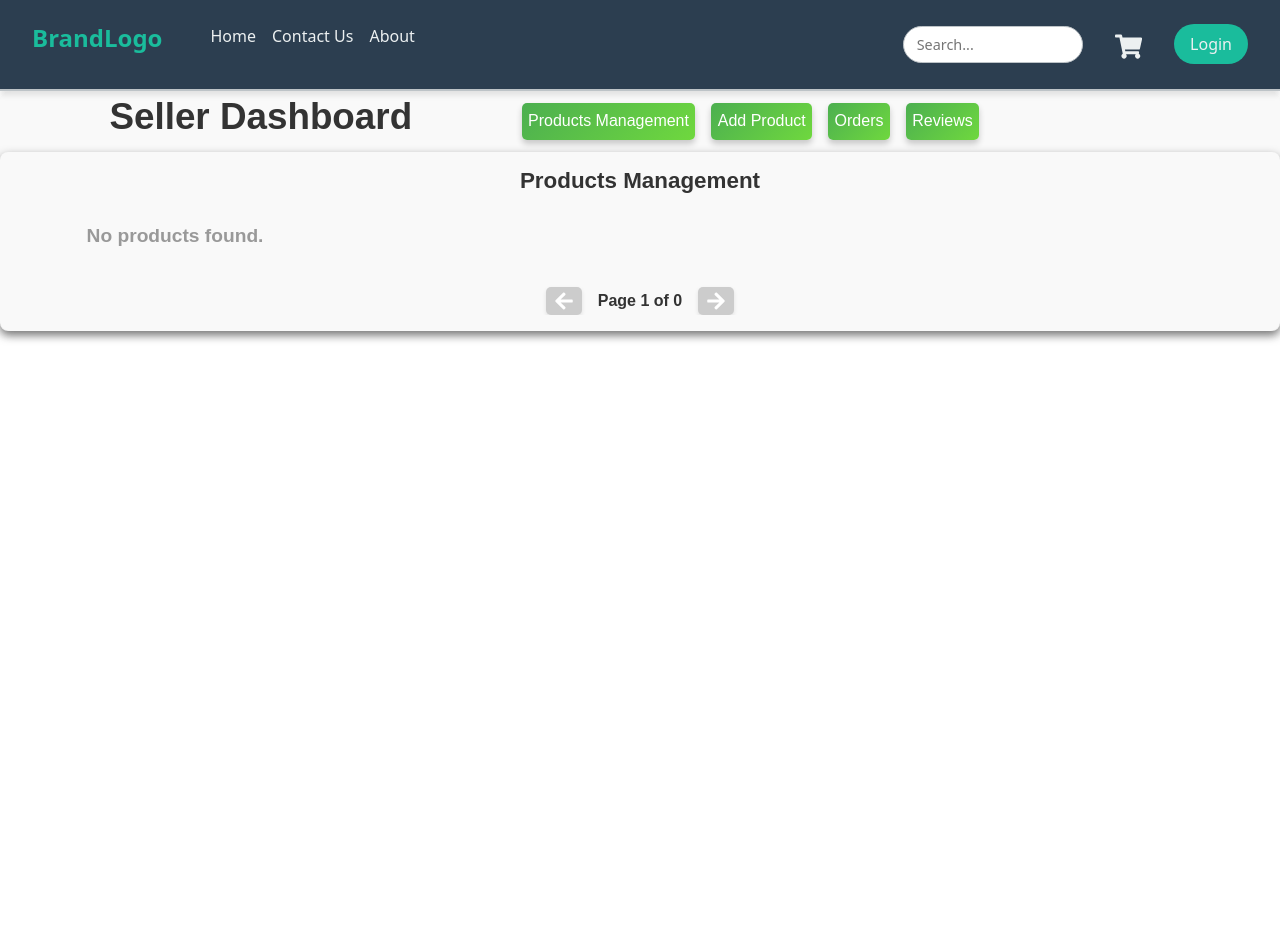
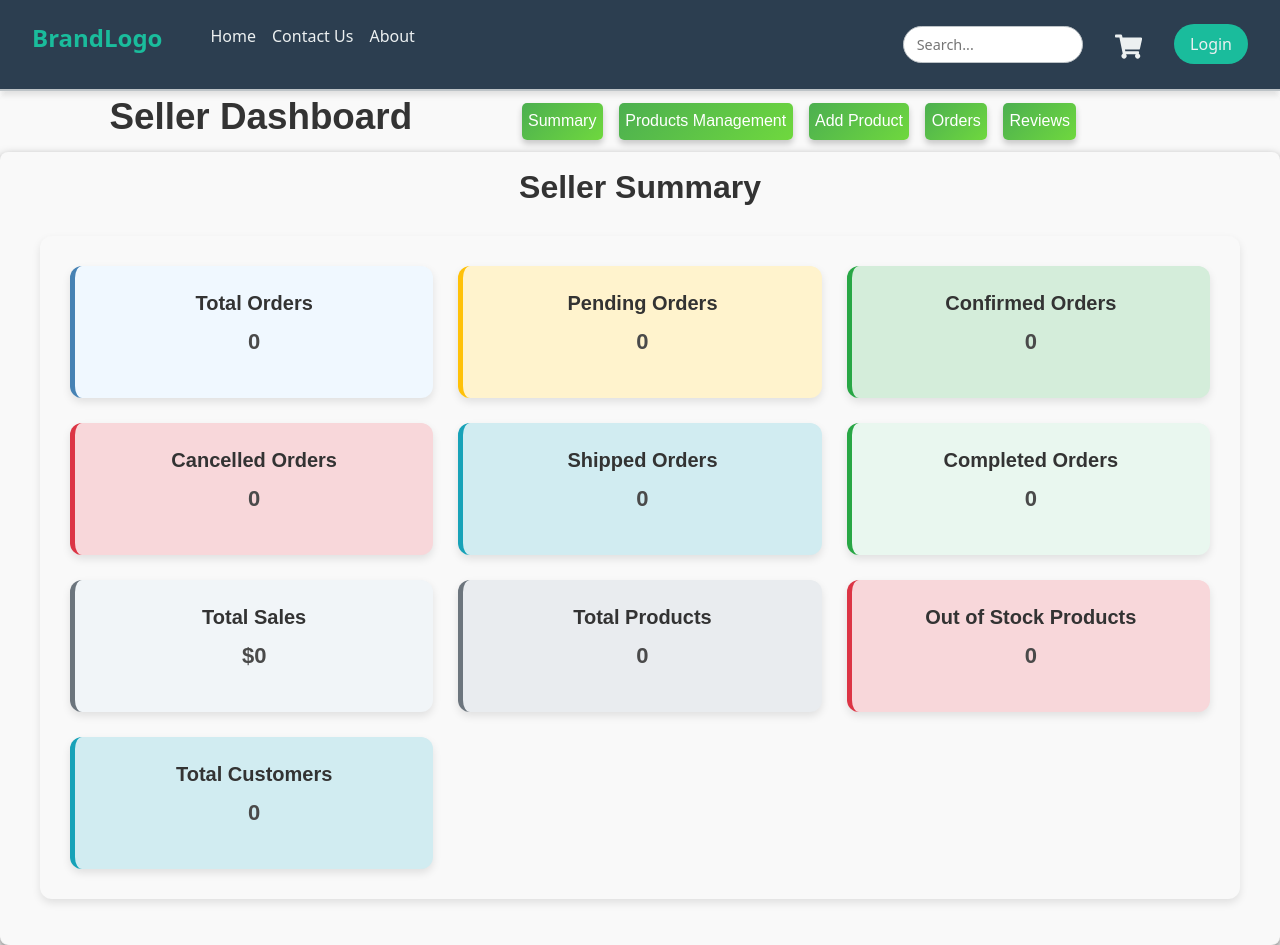
Before and after one commit to TekTitans/MERAKI_Academy_Project_5, a React (Vite) app in the folder frontend/: page /seller in a window 1280 px wide. Before the commit the page ends 800 px from the top, so only its background shows below. Built offline with nearby package versions, Linux system fonts and the light colour scheme.

Commit message:
Add Style for Summary

```diff
--- a/frontend/src/components/SellerSummary/index.jsx
+++ b/frontend/src/components/SellerSummary/index.jsx
@@ -8,6 +8,8 @@ const SellerSummary = () => {
   const dispatch = useDispatch();
   const sellerId = useSelector((state) => state.auth.userId);
   const { token } = useSelector((state) => state.auth);
+  const { loading, error } = useSelector((state) => state.order);
+
   const [sellerSummary, setSellerSummary] = useState({
     totalOrders: 0,
     pendingOrders: 0,
@@ -20,7 +22,7 @@ const SellerSummary = () => {
     outOfStockProducts: 0,
     totalCustomers: 0,
     averageOrderValue: 0,
-    topSellingProduct: 0,
+    topSellingProduct: null,
   });
 
   const fetchSellerSummary = async () => {
@@ -38,50 +40,21 @@ const SellerSummary = () => {
       );
 
       if (response.data.success) {
-        const {
-          totalOrders,
-          pendingOrders,
-          shippedOrders,
-          completedOrders,
-          confirmedOrders,
-          cancelledOrders,
-          totalSales,
-          totalProducts,
-          outOfStockProducts,
-          totalCustomers,
-          averageOrderValue,
-          topSellingProduct,
-        } = response.data.summary;
+        const summary = response.data.summary;
 
-        console.log("Seller Summary:", {
-          totalOrders,
-          pendingOrders,
-          shippedOrders,
-          completedOrders,
-          confirmedOrders,
-          cancelledOrders,
-          totalSales,
-          totalProducts,
-          outOfStockProducts,
-          totalCustomers,
-          averageOrderValue,
-          topSellingProduct,
-        });
-
-        // Set the state with the received summary
         setSellerSummary({
-          totalOrders,
-          pendingOrders,
-          shippedOrders,
-          completedOrders,
-          confirmedOrders,
-          cancelledOrders,
-          totalSales: parseFloat(totalSales).toFixed(2),
-          totalProducts,
-          outOfStockProducts,
-          totalCustomers,
-          averageOrderValue: parseFloat(averageOrderValue).toFixed(2),
-          topSellingProduct,
+          totalOrders: summary.totalOrders,
+          pendingOrders: summary.pendingOrders,
+          shippedOrders: summary.shippedOrders,
+          completedOrders: summary.completedOrders,
+          confirmedOrders: summary.confirmedOrders,
+          cancelledOrders: summary.cancelledOrders,
+          totalSales: parseFloat(summary.totalSales).toFixed(2),
+          totalProducts: summary.totalProducts,
+          outOfStockProducts: summary.outOfStockProducts,
+          totalCustomers: summary.totalCustomers,
+          averageOrderValue: parseFloat(summary.averageOrderValue).toFixed(2),
+          topSellingProduct: summary.topSellingProduct || null,
         });
       }
     } catch (err) {
@@ -108,55 +81,54 @@ const SellerSummary = () => {
 
       {error && <div className="error-message">Error: {error}</div>}
 
-      {loading && <div className="loading-spinner">Loading...</div>}
       <div className="seller-summary">
         <div className="summary-cards">
-          <div className="summary-card">
+          <div className={`summary-card total-orders`}>
             <h4>Total Orders</h4>
             <p>{sellerSummary.totalOrders}</p>
           </div>
-          <div className="summary-card">
+          <div className={`summary-card pending-orders`}>
             <h4>Pending Orders</h4>
             <p>{sellerSummary.pendingOrders}</p>
           </div>
-          <div className="summary-card">
+          <div className={`summary-card confirmed-orders`}>
             <h4>Confirmed Orders</h4>
             <p>{sellerSummary.confirmedOrders}</p>
           </div>
-          <div className="summary-card">
+          <div className={`summary-card cancelled-orders`}>
             <h4>Cancelled Orders</h4>
             <p>{sellerSummary.cancelledOrders}</p>
           </div>
-          <div className="summary-card">
+          <div className={`summary-card shipped-orders`}>
             <h4>Shipped Orders</h4>
             <p>{sellerSummary.shippedOrders}</p>
           </div>
-          <div className="summary-card">
+          <div className={`summary-card completed-orders`}>
             <h4>Completed Orders</h4>
             <p>{sellerSummary.completedOrders}</p>
           </div>
-          <div className="summary-card">
+          <div className={`summary-card total-sales`}>
             <h4>Total Sales</h4>
-            <p>${parseFloat(sellerSummary.totalSales).toFixed(2)}</p>
+            <p>${sellerSummary.totalSales}</p>
           </div>
-          <div className="summary-card">
+          <div className={`summary-card total-products`}>
             <h4>Total Products</h4>
             <p>{sellerSummary.totalProducts}</p>
           </div>
-          <div className="summary-card">
+          <div className={`summary-card out-of-stock`}>
             <h4>Out of Stock Products</h4>
             <p>{sellerSummary.outOfStockProducts}</p>
           </div>
-          <div className="summary-card">
+          <div className={`summary-card total-customers`}>
             <h4>Total Customers</h4>
             <p>{sellerSummary.totalCustomers}</p>
           </div>
           {sellerSummary.topSellingProduct && (
-            <div className="summary-card">
+            <div className={`summary-card top-selling-product`}>
               <h4>Top Selling Product</h4>
               <p>
-                {sellerSummary.topSellingProduct.name} (
-                {sellerSummary.topSellingProduct.unitsSold} units sold)
+                {sellerSummary.topSellingProduct?.name} (
+                {sellerSummary.topSellingProduct?.unitsSold} units sold)
               </p>
             </div>
           )}
--- a/frontend/src/components/SellerSummary/style.css
+++ b/frontend/src/components/SellerSummary/style.css
@@ -1,93 +1,176 @@
-* {
-  margin: 0;
-  padding: 0;
-  box-sizing: border-box;
+:root {
+  --bg-light: #f9f9f9;
+  --color-text: #4a4a4a;
+  --color-heading: #333;
+  --color-primary: #1e72b8;
+  --color-success: #28a745;
+  --color-warning: #ffc107;
+  --color-danger: #dc3545;
+  --color-info: #17a2b8;
+  --color-bg: #ffffff;
+  --box-shadow: 0 4px 8px rgba(0, 0, 0, 0.1);
+  --transition: all 0.3s ease-in-out;
 }
 
 body {
-  font-family: "Helvetica Neue", Arial, sans-serif;
-  background-color: #f8f9fa;
-  color: #333;
+  font-family: "Segoe UI", Tahoma, Geneva, Verdana, sans-serif;
+  background-color: var(--bg-light);
+  color: var(--color-text);
+  line-height: 1.6;
+  padding: 20px;
 }
-.seller-orders {
+
+.seller-page {
   max-width: 1200px;
   margin: 0 auto;
-  padding: 1rem;
-  background-color: #fff;
-  border-radius: 8px;
-  box-shadow: 0 4px 12px rgba(0, 0, 0, 0.1);
 }
 
-.seller-summary {
+.page-title {
+  font-size: 32px;
+  text-align: center;
+  font-weight: 600;
+  color: var(--color-heading);
   margin-bottom: 30px;
-  background-color: #f4f8fb;
-  padding: 20px;
-  border-radius: 8px;
-  box-shadow: 0 4px 6px rgba(0, 0, 0, 0.1);
-}
-
-.seller-summary h3 {
-  text-align: center;
-  font-size: 24px;
-  margin-bottom: 20px;
-  color: #333;
-}
-
-.summary-cards {
-  display: grid;
-  grid-template-columns: repeat(auto-fill, minmax(250px, 1fr));
-  gap: 15px;
-}
-
-.summary-card {
-  background-color: #ffffff;
-  padding: 15px;
-  border-radius: 8px;
-  box-shadow: 0 4px 6px rgba(0, 0, 0, 0.1);
-  text-align: center;
-}
-
-.summary-card h4 {
-  font-size: 18px;
-  color: #555;
-}
-
-.summary-card p {
-  font-size: 20px;
-  font-weight: bold;
-  color: #333;
 }
 
 .error-message {
   background-color: #f8d7da;
   color: #721c24;
-  border: 1px solid #f5c6cb;
-  padding: 15px;
-  border-radius: 5px;
-  font-size: 16px;
-  font-weight: bold;
-  margin-top: 20px;
+  padding: 20px;
+  border-radius: 8px;
+  margin-top: 30px;
   text-align: center;
-  box-shadow: 0 4px 6px rgba(0, 0, 0, 0.1);
-  animation: fadeIn 0.5s ease-in-out;
+  box-shadow: var(--box-shadow);
+  font-size: 18px;
 }
 
-@keyframes fadeIn {
-  0% {
-    opacity: 0;
-  }
-  100% {
-    opacity: 1;
-  }
+.seller-summary {
+  background-color: var(--bg-light);
+  padding: 30px;
+  border-radius: 12px;
+  box-shadow: var(--box-shadow);
+}
+
+.summary-cards {
+  display: grid;
+  grid-template-columns: repeat(auto-fill, minmax(280px, 1fr));
+  gap: 25px;
+}
+
+.summary-card {
+  background-color: var(--color-bg);
+  padding: 25px;
+  border-radius: 12px;
+  box-shadow: var(--box-shadow);
+  text-align: center;
+  transition: var(--transition);
+}
+
+.summary-card:hover {
+  box-shadow: 0 6px 16px rgba(0, 0, 0, 0.15);
+  transform: translateY(-5px) scale(1.02);
+}
+
+.summary-card h4 {
+  font-size: 20px;
+  color: var(--color-heading);
+  font-weight: 600;
+  margin-bottom: 10px;
+}
+
+.summary-card p {
+  font-size: 22px;
+  font-weight: 700;
+  color: var(--color-text);
+  margin-bottom: 15px;
+}
+.summary-card.total-orders {
+  background-color: #f0f8ff;
+  border-left: 5px solid #4682b4;
+}
+
+.summary-card.pending-orders {
+  background-color: #fff3cd;
+  border-left: 5px solid #ffc107;
+}
+
+.summary-card.confirmed-orders {
+  background-color: #d4edda;
+  border-left: 5px solid #28a745;
+}
+
+.summary-card.cancelled-orders {
+  background-color: #f8d7da;
+  border-left: 5px solid #dc3545;
+}
+
+.summary-card.shipped-orders {
+  background-color: #d1ecf1;
+  border-left: 5px solid #17a2b8;
+}
+
+.summary-card.completed-orders {
+  background-color: #e9f7ef;
+  border-left: 5px solid #28a745;
+}
+
+.summary-card.total-sales {
+  background-color: #f1f5f8;
+  border-left: 5px solid #6c757d;
+}
+
+.summary-card.total-products {
+  background-color: #e9ecef;
+  border-left: 5px solid #6c757d;
+}
+
+.summary-card.out-of-stock {
+  background-color: #f8d7da;
+  border-left: 5px solid #dc3545;
+}
+
+.summary-card.total-customers {
+  background-color: #d1ecf1;
+  border-left: 5px solid #17a2b8;
+}
+
+.summary-card.top-selling-product {
+  background-color: #f8f9fa;
+  border-left: 5px solid #343a40;
 }
 
 @media (max-width: 768px) {
+  .summary-cards {
+    grid-template-columns: repeat(auto-fill, minmax(220px, 1fr));
+    gap: 20px;
+  }
+
   .error-message {
-    padding: 0.3rem;
-    font-size: 0.8rem;
-    margin-top: 10px;
+    font-size: 16px;
+    padding: 15px;
   }
 }
 
 @media (max-width: 480px) {
+  .summary-cards {
+    grid-template-columns: 1fr;
+    gap: 15px;
+  }
+
+  .summary-card {
+    padding: 15px;
+  }
+
+  .summary-card h4 {
+    font-size: 18px;
+  }
+
+  .summary-card p {
+    font-size: 20px;
+  }
+
+  .error-message {
+    font-size: 14px;
+    padding: 12px;
+  }
 }
--- a/frontend/src/pages/SellerDashboard/index.jsx
+++ b/frontend/src/pages/SellerDashboard/index.jsx
@@ -3,9 +3,10 @@ import SellerProducts from "../../components/SellerProducts";
 import AddProduct from "../../components/AddProduct";
 import "./style.css";
 import SellerOrders from "../../components/SellerOrders";
+import SellerSummary from "../../components/SellerSummary";
 
 const SellerDashboard = () => {
-  const [activeSection, setActiveSection] = useState("manageProduct");
+  const [activeSection, setActiveSection] = useState("summary");
   const [message, setMessage] = useState(null);
 
   const showMessage = (text, type) => {
@@ -17,10 +18,18 @@ const SellerDashboard = () => {
 
   const renderSection = () => {
     switch (activeSection) {
+      case "summary":
+        return (
+          <SellerSummary
+            message={message}
+            setMessage={setMessage}
+            showMessage={showMessage}
+          />
+        );
       case "addProduct":
         return (
           <AddProduct
-            handleCancelAdd={() => setActiveSection("manageProduct")}
+            handleCancelAdd={() => setActiveSection("summary")}
             message={message}
             setMessage={setMessage}
             showMessage={showMessage}
@@ -52,6 +61,9 @@ const SellerDashboard = () => {
       <div className="SDB_Navbar">
         <h1>Seller Dashboard</h1>
         <div className="SDB_Btns">
+          <button className="SDB" onClick={() => setActiveSection("summary")}>
+            Summary
+          </button>
           <button
             className="SDB"
             onClick={() => setActiveSection("manageProduct")}
```
Also changed, not shown: frontend/src/components/SellerOrders/index.jsx (+0 -127 lines).
